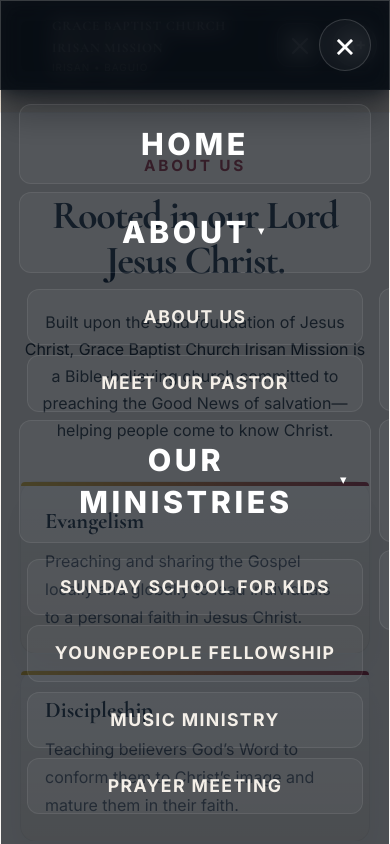
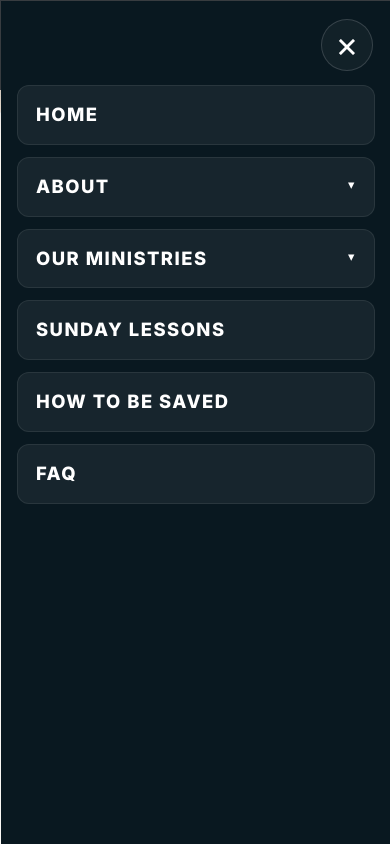
Before and after one commit to chipsimon6-debug/gbcirisan, a React (Vite) app in the folder client/: page /about in a window 390 px wide. Both pictures are taken after a click on the button "Open navigation menu". Shown: the top 844 px of the page. Built offline with nearby package versions, Linux system fonts and the light colour scheme.

Commit message:
implement responsive design to the newly added pages (ministry pages and about pages child)

```diff
--- a/client/src/App.css
+++ b/client/src/App.css
@@ -1876,26 +1876,28 @@
   .main-nav {
     position: fixed;
     inset: 0;
-    left: 0;
-    right: 0;
     z-index: 60;
     display: none;
-    width: 100%;
-    max-width: 100%;
+    width: 100vw;
     height: 100vh;
     flex-direction: column;
     align-items: stretch;
-    justify-content: center;
-    gap: 8px;
-    padding: 96px 18px 24px;
-    background: rgba(9, 15, 22, 0.72);
-    backdrop-filter: blur(10px);
-    -webkit-backdrop-filter: blur(10px);
+    justify-content: flex-start;
+    gap: 12px;
+    padding: 84px 16px 28px;
+    background: #091820;
     box-sizing: border-box;
+    overflow-y: auto;
   }
 
   .main-nav.open {
     display: flex;
+  }
+
+  .main-nav > * {
+    width: 100%;
+    box-sizing: border-box;
+    margin: 0;
   }
 
   .mobile-menu-close {
@@ -1920,43 +1922,82 @@
     display: flex;
     flex-direction: column;
     width: 100%;
+    gap: 8px;
+    align-items: stretch;
+    margin: 0;
+    padding: 0;
+    box-sizing: border-box;
   }
 
   .nav-link {
     width: 100%;
-    padding: 18px 20px;
+    padding: 16px 18px;
     border-radius: 12px;
-    background: rgba(255, 255, 255, 0.04);
+    background: rgba(255, 255, 255, 0.06);
     border: 1px solid rgba(255, 255, 255, 0.08);
-    font-size: 1.9rem;
+    font-size: 1.15rem;
     line-height: 1.4;
-    text-align: center;
-    letter-spacing: 0.12em;
+    text-align: left;
+    letter-spacing: 0.08em;
+    box-sizing: border-box;
+    margin: 0;
+  }
+
+  .nav-link-parent {
+    justify-content: space-between;
+    text-align: left;
   }
 
   .nav-submenu {
     position: static;
-    display: flex;
+    display: none;
     opacity: 1;
     pointer-events: auto;
     transform: none;
     width: 100%;
-    margin-top: 8px;
-    padding: 8px 8px 0;
-    border: none;
+    margin: 0;
+    padding: 8px 0 0 0;
+    border-left: 2px solid rgba(255, 255, 255, 0.12);
     border-radius: 0;
     background: transparent;
     box-shadow: none;
+    gap: 10px;
+    flex-direction: column;
+    box-sizing: border-box;
+    left: 0;
+    right: 0;
+  }
+
+  .nav-dropdown.mobile-open .nav-submenu,
+  .nav-submenu.open {
+    display: flex;
+  }
+
+  .nav-dropdown:hover .nav-submenu,
+  .nav-dropdown:focus-within .nav-submenu,
+  .nav-dropdown.mobile-open .nav-submenu,
+  .nav-submenu.open {
+    opacity: 1;
+    pointer-events: auto;
+    transform: none;
+    left: 0;
+    right: 0;
+    translate: none;
   }
 
   .nav-sub-link {
-    padding: 14px 16px;
+    display: block;
+    width: 100%;
+    padding: 12px 14px;
     background: rgba(255, 255, 255, 0.04);
     border: 1px solid rgba(255, 255, 255, 0.08);
-    border-radius: 12px;
-    text-align: center;
-    font-size: 1.1rem;
-    letter-spacing: 0.08em;
+    border-radius: 10px;
+    text-align: left;
+    font-size: 0.88rem;
+    letter-spacing: 0.06em;
+    line-height: 1.5;
+    box-sizing: border-box;
+    margin: 0;
   }
 
   .header-cta {
@@ -1983,6 +2024,77 @@
   .hero-banner__content {
     max-width: 100%;
     padding-top: 12px;
+  }
+
+  .page-section {
+    padding: 28px 18px;
+  }
+
+  .story-block {
+    margin-bottom: 20px;
+  }
+
+  .story-block p {
+    font-size: 0.98rem;
+    line-height: 1.8;
+  }
+
+  .section-heading h1 {
+    font-size: clamp(2rem, 9vw, 3rem);
+  }
+
+  .section-heading h2 {
+    font-size: clamp(1.6rem, 7vw, 2.2rem);
+  }
+
+  .pastor-profile {
+    grid-template-columns: 1fr;
+    gap: 18px;
+  }
+
+  .pastor-profile__info {
+    padding: 22px 18px;
+  }
+
+  .pastor-profile__intro h2 {
+    font-size: 1.9rem;
+  }
+
+  .pastor-profile__intro p {
+    font-size: 0.96rem;
+  }
+
+  .pastor-verse {
+    margin-top: 12px;
+    padding: 20px 18px 18px;
+    font-size: 0.98rem;
+    line-height: 1.7;
+  }
+
+  .pastor-verse::before,
+  .pastor-verse::after {
+    font-size: 2.2rem;
+  }
+
+  .kids-gallery__image {
+    height: 300px;
+  }
+
+  .kids-gallery__thumbnails {
+    grid-template-columns: repeat(2, minmax(0, 1fr));
+    gap: 10px;
+  }
+
+  .kids-gallery__thumb img {
+    height: 90px;
+  }
+
+  .values-list {
+    grid-template-columns: 1fr;
+  }
+
+  .principle-card {
+    padding: 18px 16px 18px 40px;
   }
 
   .hero-banner__card span {
--- a/client/src/components/SiteHeader.jsx
+++ b/client/src/components/SiteHeader.jsx
@@ -27,6 +27,7 @@
 
 function SiteHeader({ largeText, setLargeText }) {
   const [isMenuOpen, setIsMenuOpen] = useState(false)
+  const [openParent, setOpenParent] = useState(null)
 
   return (
     <header className={`site-header ${isMenuOpen ? 'menu-open' : ''}`}>
@@ -64,13 +65,22 @@
 
         {navItems.map((item) => {
           if (item.children) {
+            const isOpen = openParent === item.label
+
             return (
-              <div key={item.label} className="nav-dropdown">
+              <div key={item.label} className={`nav-dropdown ${isOpen ? 'mobile-open' : ''}`}>
                 <button
                   type="button"
                   className="nav-link nav-link-parent"
+                  aria-expanded={isOpen}
                   onClick={(event) => {
                     event.preventDefault()
+
+                    if (window.innerWidth <= 640) {
+                      setOpenParent((current) => (current === item.label ? null : item.label))
+                      return
+                    }
+
                     setIsMenuOpen(false)
                   }}
                 >
@@ -78,13 +88,16 @@
                   <span className="nav-caret" aria-hidden="true">▾</span>
                 </button>
 
-                <div className="nav-submenu" aria-label={`${item.label} submenu`}>
+                <div className={`nav-submenu ${isOpen ? 'open' : ''}`} aria-label={`${item.label} submenu`}>
                   {item.children.map((child) => (
                     <a
                       key={child.label}
                       href={child.href}
                       className="nav-sub-link"
-                      onClick={() => setIsMenuOpen(false)}
+                      onClick={() => {
+                        setIsMenuOpen(false)
+                        setOpenParent(null)
+                      }}
                     >
                       {child.label}
                     </a>
```
